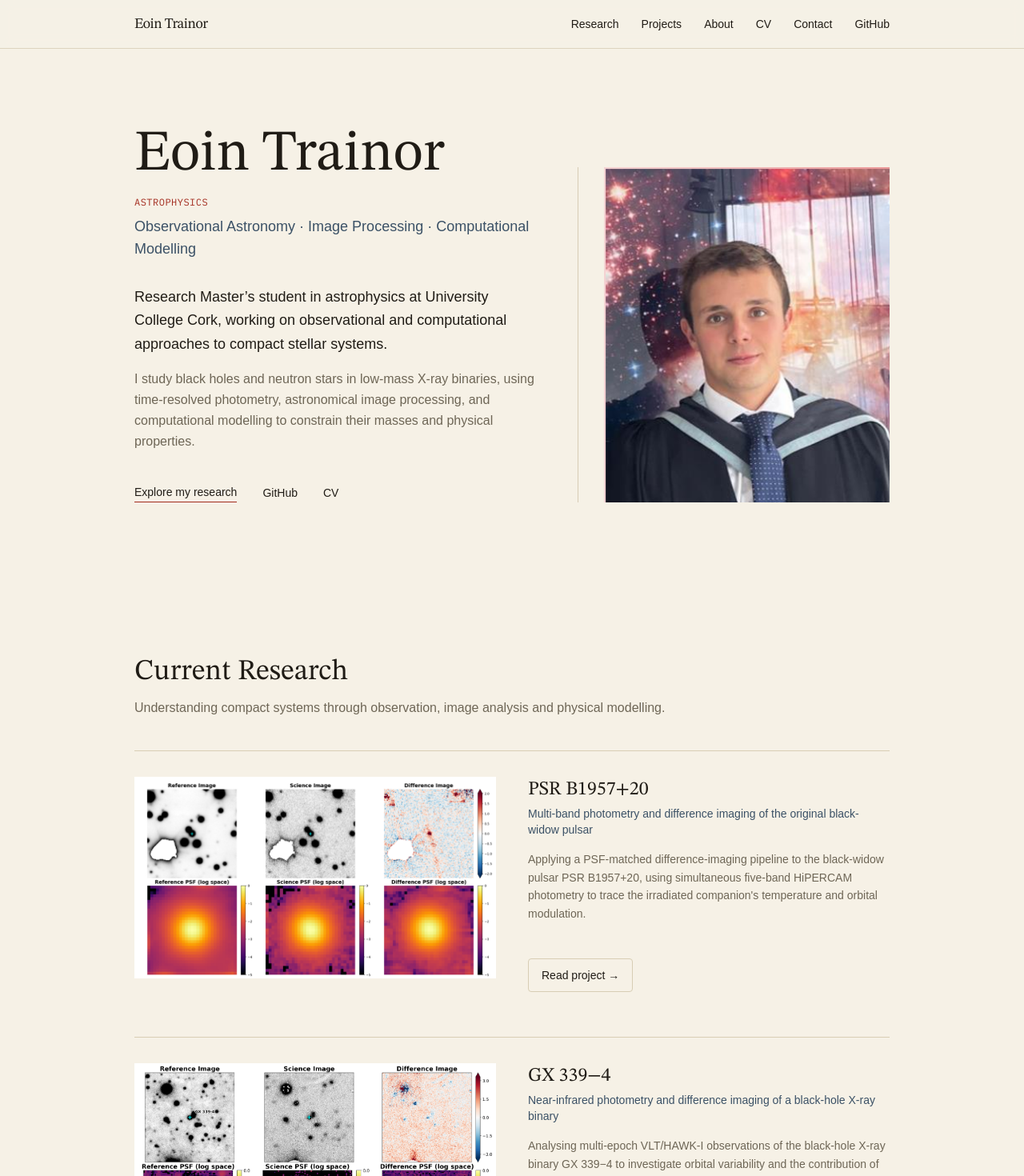
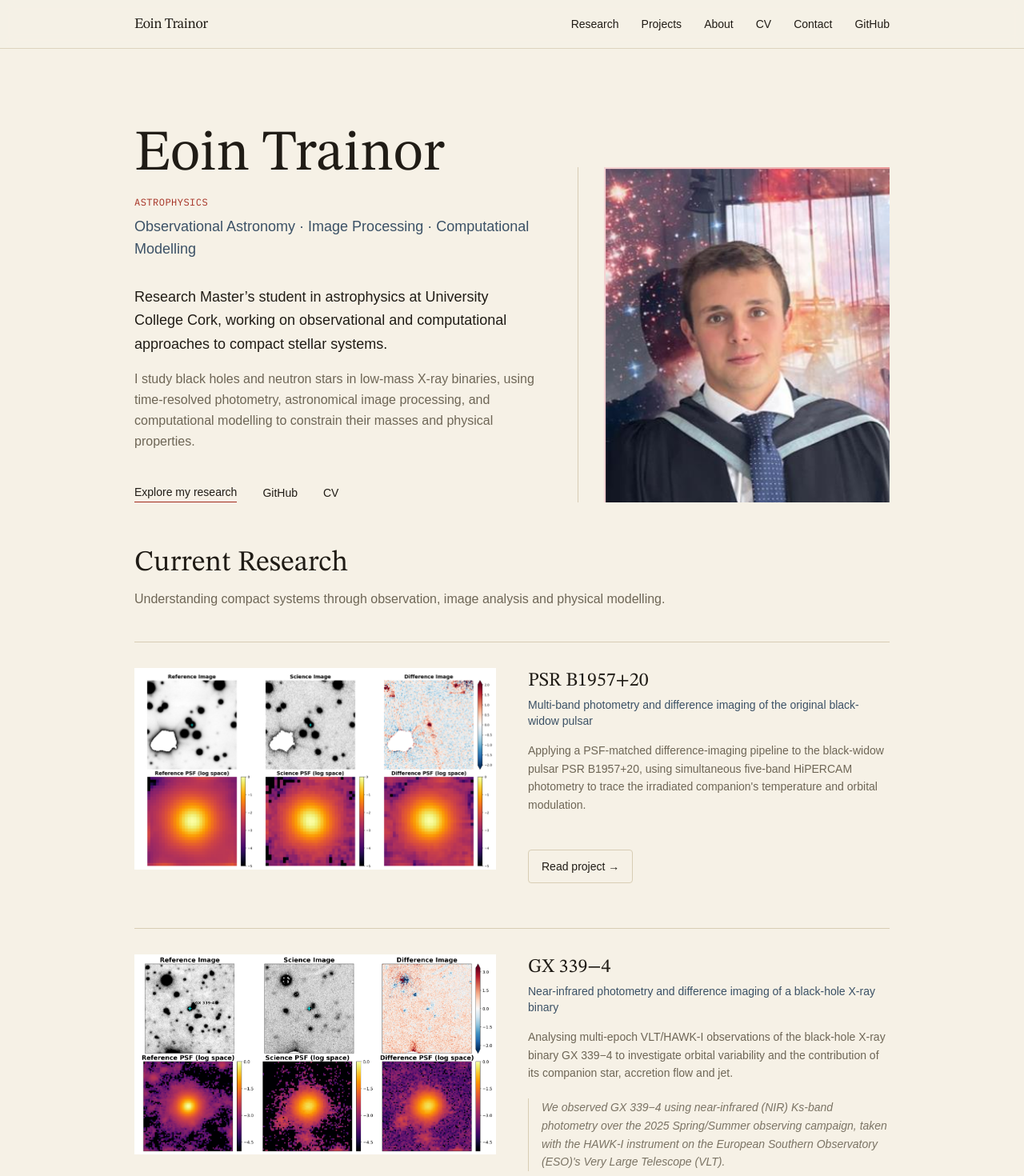
Before and after one commit to EoinTrainor/academic-website, a Next.js app: page / in a window 1280 px wide. Shown: the top 1470 px of the page at 80% size. Built offline with nearby package versions, Linux system fonts and the light colour scheme; a web font is replaced by a local one.

Commit message:
Tighten hero-to-Current Research spacing on homepage
Reduce Hero's bottom padding and the following section's top padding
so the two flow together without an oversized gap.

```diff
--- a/src/app/page.tsx
+++ b/src/app/page.tsx
@@ -22,7 +22,7 @@ export default function Home() {
     <>
       <Hero />
 
-      <section className="mx-auto max-w-5xl px-6 py-20 md:px-10">
+      <section className="mx-auto max-w-5xl px-6 pt-4 pb-20 md:px-10">
         <SectionHeader
           heading="Current Research"
           intro="Understanding compact systems through observation, image analysis and physical modelling."
--- a/src/components/Hero.tsx
+++ b/src/components/Hero.tsx
@@ -4,7 +4,7 @@ import ScientificFigure from "./ScientificFigure";
 
 export default function Hero() {
   return (
-    <section className="mx-auto max-w-5xl px-6 pt-16 pb-20 md:px-10 md:pt-24 md:pb-28">
+    <section className="mx-auto max-w-5xl px-6 pt-16 pb-8 md:px-10 md:pt-24 md:pb-10">
       <div className="grid gap-12 md:grid-cols-[1.3fr_1fr] md:items-end">
         <div>
           <h1 className="font-display text-5xl md:text-7xl text-paper text-balance">
```
